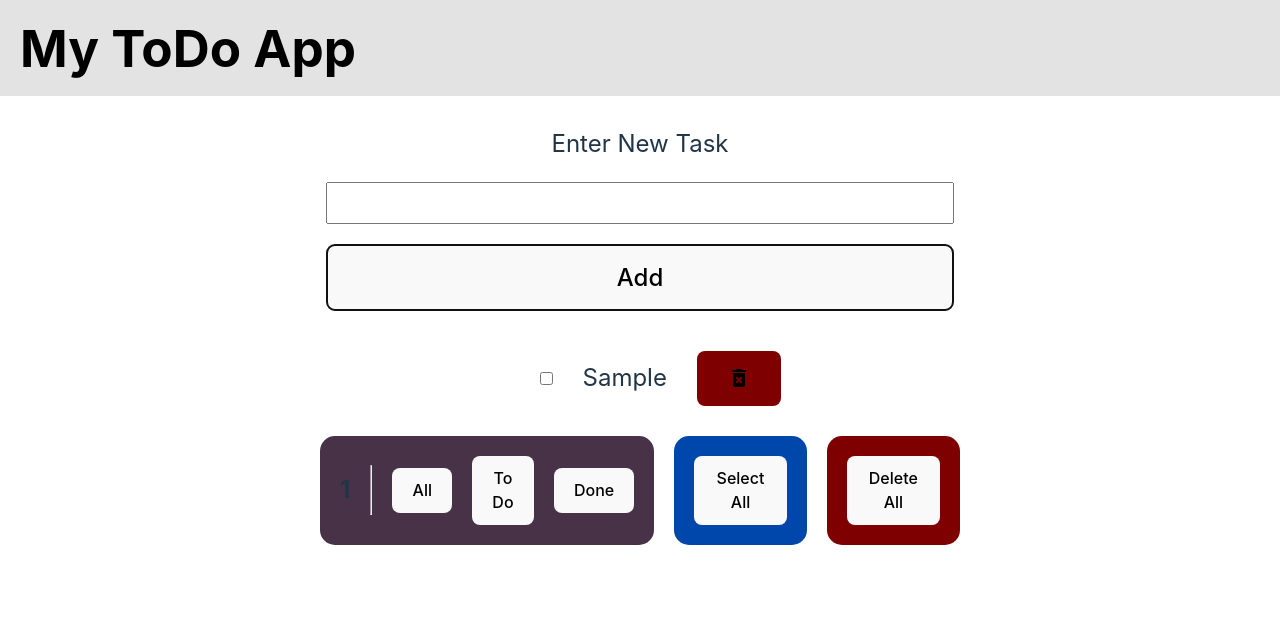
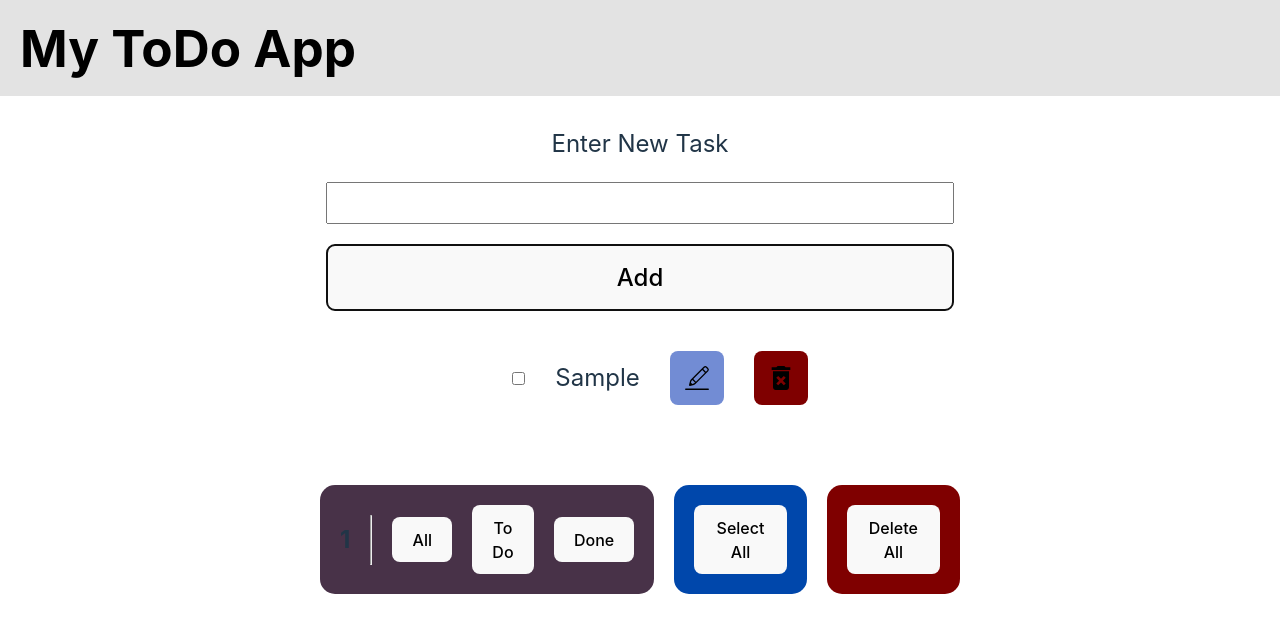
Before and after one commit to Junior-dev-Track/16-react-todolist-samuel-villa, a React (Vite) app: page / in a window 1280 px wide. Both pictures are taken after typing "Sample" into the empty fields and a click on the button "Add". Shown: the top 632 px of the page. Built offline with nearby package versions, Linux system fonts and the light colour scheme.

Commit message:
[IMP] edit button

```diff
--- a/src/components/TaskForm.jsx
+++ b/src/components/TaskForm.jsx
@@ -1,5 +1,6 @@
 import React, { useState, useEffect } from "react";
 import { MdDeleteForever } from "react-icons/md";
+import { CiEdit } from "react-icons/ci";
 import { useImmer } from 'use-immer';
 
 
@@ -92,6 +93,7 @@ export function TaskForm({ todos, setTodos, filter, setFilterCount, LSKEY }) {
               checked={todo.done}
               onChange={() => handleCheck(todo.id)} />
             <label htmlFor={todo.id}>{todo.title}</label>
+            <button className="edit-item-btn" ><CiEdit /></button>
             <button className="delete-item-btn" onClick={() => handleDeleteTodo(todo.id)}><MdDeleteForever /></button>
           </li>
         ))}
--- a/src/scss/_form.scss
+++ b/src/scss/_form.scss
@@ -30,6 +30,7 @@
         display: flex;
         flex-direction: column;
         gap: 10px;
+        margin-bottom: 50px;
 
         li {
             display: flex;
@@ -46,6 +47,14 @@
 
             .delete-item-btn {
                 background-color: #7F0000;
+                font-size: xx-large;
+                padding: 10px;
+            }
+
+            .edit-item-btn {
+                background-color: #728cd4;
+                font-size: xx-large;
+                padding: 10px;
             }
         }
 
```
